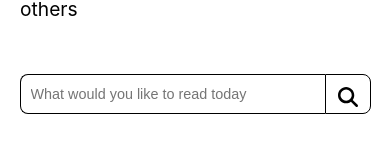
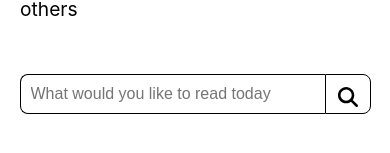
Before and after one commit to yinjuchen/bookflow, a React (Create React App) app: page / in a window 390 px wide. Shown: the part 471-624 px from the top of the page. Built offline with nearby package versions, Linux system fonts and the light colour scheme.

Commit message:
updated font size on searchbar

```diff
--- a/src/components/searchbar/searchbar.styles.scss
+++ b/src/components/searchbar/searchbar.styles.scss
@@ -48,7 +48,7 @@
   .search-bar-container {
     width: 100%;
     .search-bar-input {
-      font-size: 0.9rem;
+      font-size: 16px;
     }
   }
 }
```
